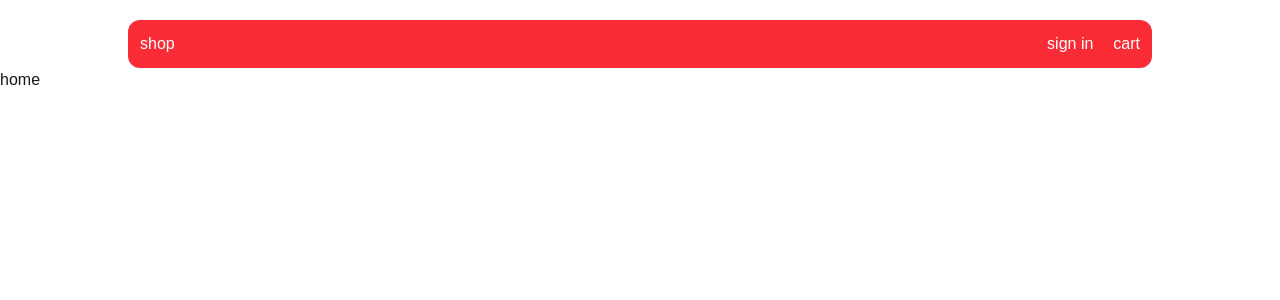
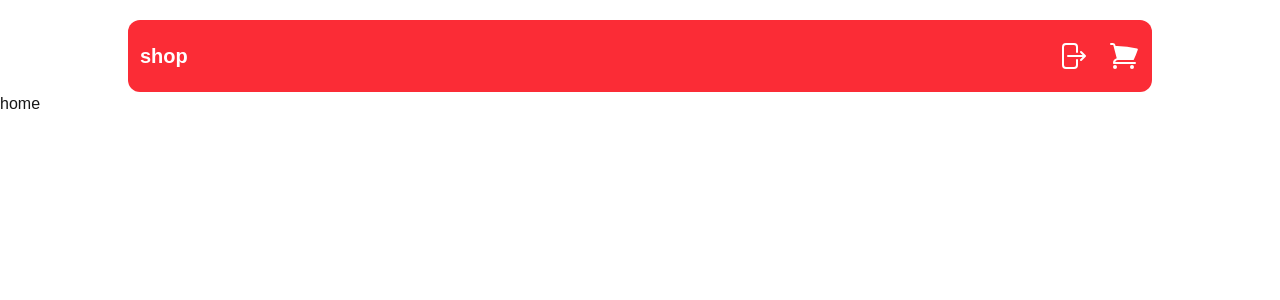
Before and after one commit to amirabbasghhh/gallery, a Next.js app: page / in a window 1280 px wide. Shown: the top 300 px of the page. Built offline with nearby package versions, Linux system fonts and the light colour scheme.

Commit message:
feat:add mui and heroicon in project

```diff
--- a/app/layout.tsx
+++ b/app/layout.tsx
@@ -1,7 +1,5 @@
 import type { Metadata } from "next";
 import "./globals.css";
-
-
 
 export const metadata: Metadata = {
   title: "shop",
@@ -15,15 +13,35 @@ export default function RootLayout({
 }>) {
   return (
     <html lang="en">
-      <body
-        className={`antialiased`}
-      >
-        <div className="flex items-center justify-between text-white bg-red-500 rounded-xl mx-auto p-3 mt-5 w-[80%]">
-           <div >shop</div>
-           <div className="flex item-center gap-x-5">
-              <p>sign in</p>
-              <p>cart</p>
-           </div>
+      <body className={`antialiased`}>
+        <div className="flex items-center justify-between text-white bg-red-500 rounded-xl mx-auto py-5 px-3 mt-5 w-[80%]">
+          <div className="font-bold text-xl">shop</div>
+          <div className="flex item-center gap-x-5">
+            <p>
+              <svg
+                xmlns="http://www.w3.org/2000/svg"
+                viewBox="0 0 24 24"
+                fill="currentColor"
+                className="size-8"
+              >
+                <path
+                  fill-rule="evenodd"
+                  d="M7.5 3.75A1.5 1.5 0 0 0 6 5.25v13.5a1.5 1.5 0 0 0 1.5 1.5h6a1.5 1.5 0 0 0 1.5-1.5V15a.75.75 0 0 1 1.5 0v3.75a3 3 0 0 1-3 3h-6a3 3 0 0 1-3-3V5.25a3 3 0 0 1 3-3h6a3 3 0 0 1 3 3V9A.75.75 0 0 1 15 9V5.25a1.5 1.5 0 0 0-1.5-1.5h-6Zm10.72 4.72a.75.75 0 0 1 1.06 0l3 3a.75.75 0 0 1 0 1.06l-3 3a.75.75 0 1 1-1.06-1.06l1.72-1.72H9a.75.75 0 0 1 0-1.5h10.94l-1.72-1.72a.75.75 0 0 1 0-1.06Z"
+                  clip-rule="evenodd"
+                />
+              </svg>
+            </p>
+            <p>
+              <svg
+                xmlns="http://www.w3.org/2000/svg"
+                viewBox="0 0 24 24"
+                fill="currentColor"
+                className="size-8"
+              >
+                <path d="M2.25 2.25a.75.75 0 0 0 0 1.5h1.386c.17 0 .318.114.362.278l2.558 9.592a3.752 3.752 0 0 0-2.806 3.63c0 .414.336.75.75.75h15.75a.75.75 0 0 0 0-1.5H5.378A2.25 2.25 0 0 1 7.5 15h11.218a.75.75 0 0 0 .674-.421 60.358 60.358 0 0 0 2.96-7.228.75.75 0 0 0-.525-.965A60.864 60.864 0 0 0 5.68 4.509l-.232-.867A1.875 1.875 0 0 0 3.636 2.25H2.25ZM3.75 20.25a1.5 1.5 0 1 1 3 0 1.5 1.5 0 0 1-3 0ZM16.5 20.25a1.5 1.5 0 1 1 3 0 1.5 1.5 0 0 1-3 0Z" />
+              </svg>
+            </p>
+          </div>
         </div>
         {children}
       </body>
```
Also changed, not shown: package.json (+9 -5 lines), 1 other file (tests, documents, lock files or other folders).
